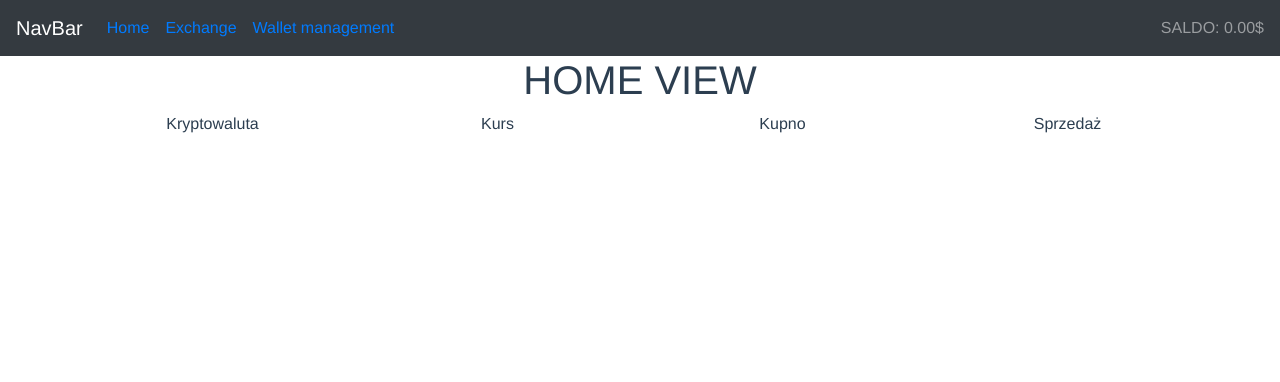
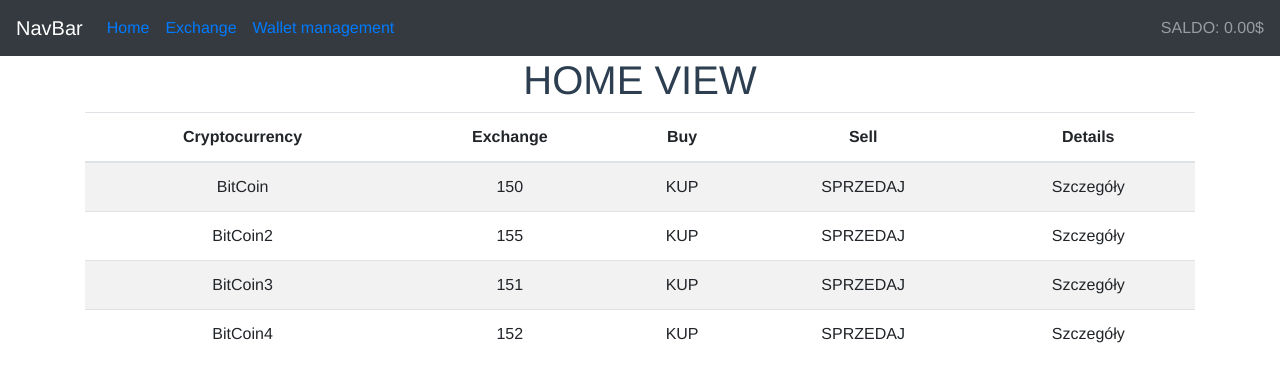
Before and after one commit to krzysiek28/BAI_projekt, a Vue app in the folder cryptocurrency-exchange-simulator/: page / in a window 1280 px wide. Shown: the top 382 px of the page. Built offline with nearby package versions, Linux system fonts and the light colour scheme.

Commit message:
Update CryptocurrencyList.vue
First changes - table with currencies

```diff
--- a/cryptocurrency-exchange-simulator/src/components/cryptocurrency/CryptocurrencyList.vue
+++ b/cryptocurrency-exchange-simulator/src/components/cryptocurrency/CryptocurrencyList.vue
@@ -1,24 +1,30 @@
 <template>
   <div class="cryptocurrencyList">
+
     <b-container class="bv-example-row">
-      <b-row cols="1" cols-sm="2" cols-md="4" cols-lg="4">
-        <b-col>Kryptowaluta</b-col>
-        <b-col>Kurs</b-col>
-        <b-col>Kupno</b-col>
-        <b-col>Sprzedaż</b-col>
-      </b-row>
-      <b-row cols="1" cols-sm="2" cols-md="4" cols-lg="4">
+      <b-row cols="1" cols-sm="1" cols-md="1" cols-lg="1">
+        <b-col>
+          <b-table striped hover :items="currency" ></b-table>
+        </b-col>
       </b-row>
     </b-container>
   </div>
 </template>
-
 <script>
 import { Component, Vue } from 'vue-property-decorator'
 
 @Component
 export default class CryptocurrencyList extends Vue {
-
+  data () {
+    return {
+      currency: [
+        { cryptocurrency: 'BitCoin', exchange: 150, buy: 'KUP', sell: 'SPRZEDAJ', details: 'Szczegóły' },
+        { cryptocurrency: 'BitCoin2', exchange: 155, buy: 'KUP', sell: 'SPRZEDAJ', details: 'Szczegóły' },
+        { cryptocurrency: 'BitCoin3', exchange: 151, buy: 'KUP', sell: 'SPRZEDAJ', details: 'Szczegóły' },
+        { cryptocurrency: 'BitCoin4', exchange: 152, buy: 'KUP', sell: 'SPRZEDAJ', details: 'Szczegóły' }
+      ]
+    }
+  }
 }
 </script>
 
```
